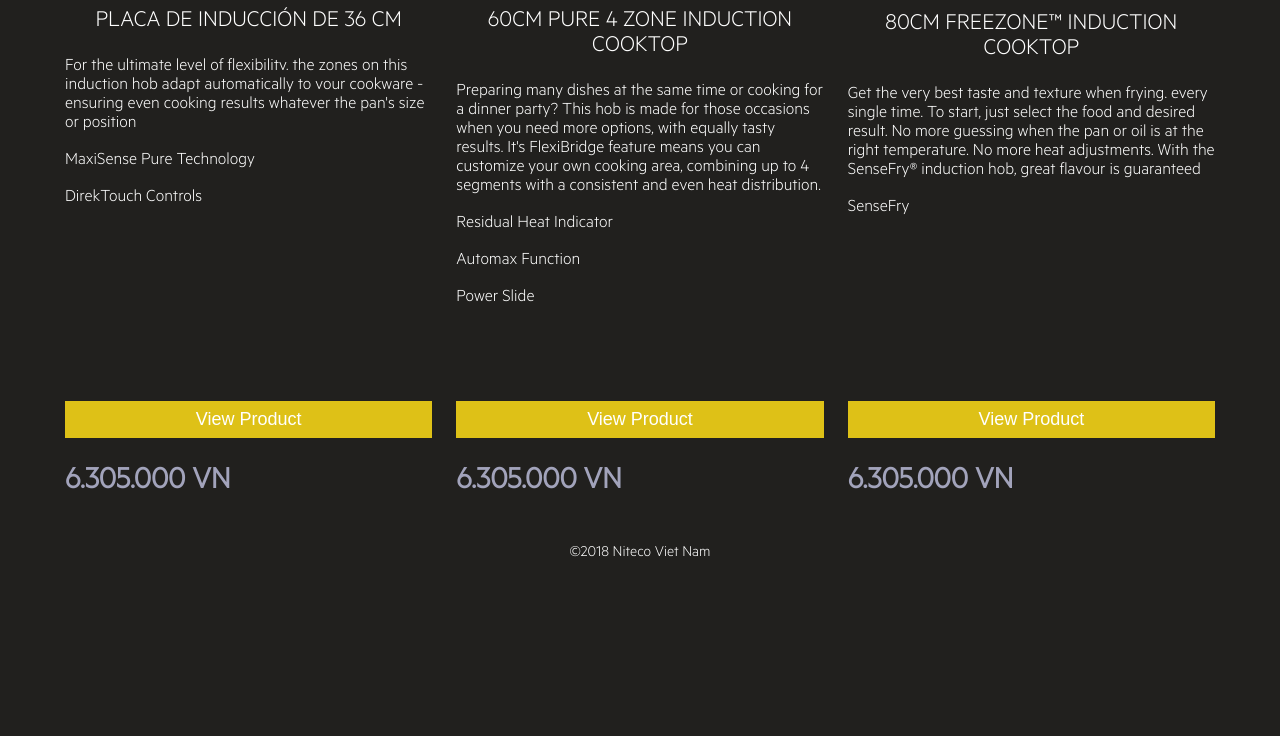
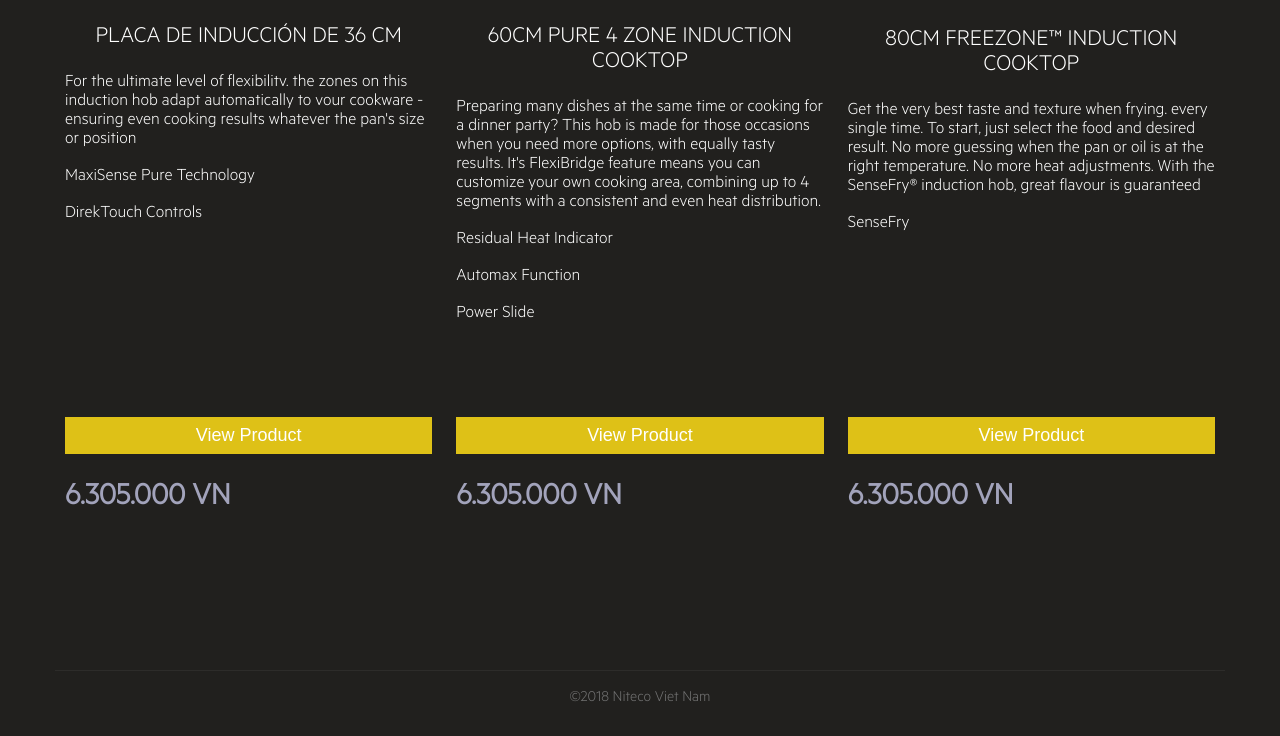
Before and after one commit to minh03112k/niteco-landing-page, a plain HTML site: page index.html in a window 1280 px wide. Shown: the part 1073-1809 px from the top of the page. Before the commit the page ends 1648 px from the top, so only its background shows below. Drawn offline with Linux system fonts and the light colour scheme; files whose address does not match are found by name.

Commit message:
add footer

```diff
--- a/style.css
+++ b/style.css
@@ -60,6 +60,7 @@
 
 .landing-page {
   overflow-x: hidden;
+  padding: 1rem;
 }
 
 .header {
@@ -168,3 +169,9 @@
   object-fit: contain;
   object-position: center;
 }
+
+.footer {
+  border-top: 1px solid #2d2c2a;
+  margin-top: 8rem;
+  color: #737373;
+}
```
